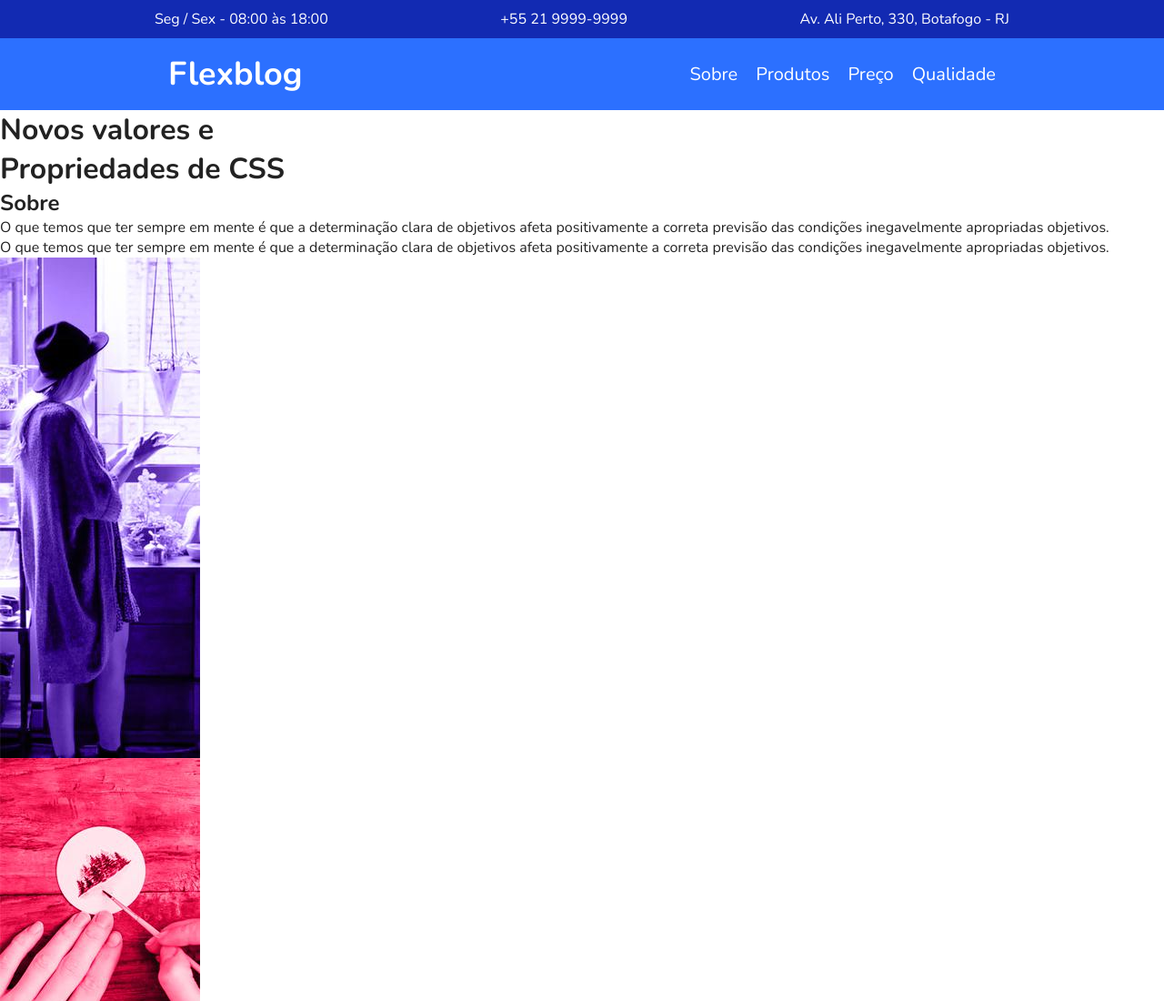
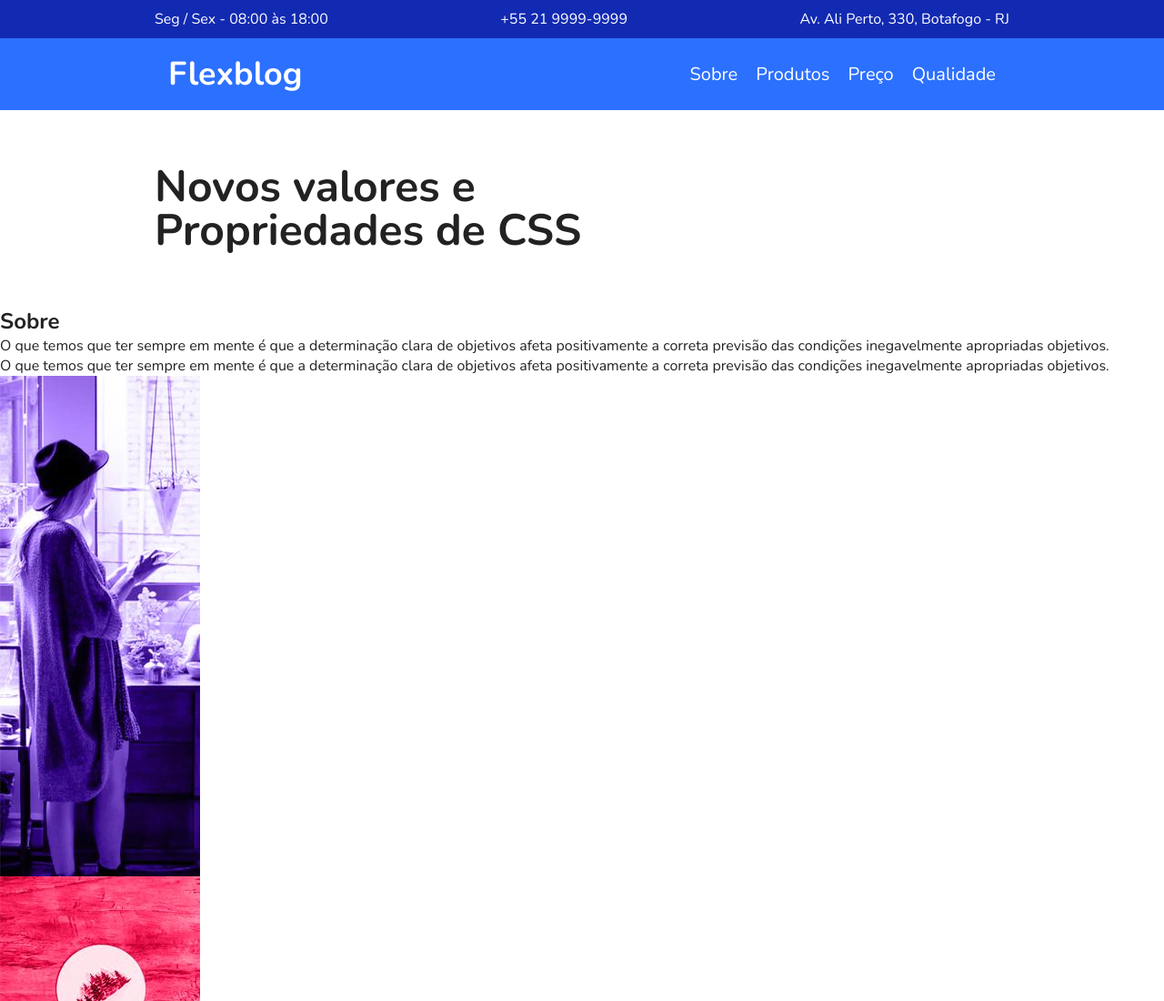
Before and after one commit to samaracsilva/flexblog, a plain HTML site: page index.html in a window 1280 px wide. Shown: the top 1100 px of the page at 91% size. Drawn offline with nearby package versions, Linux system fonts and the light colour scheme.

Commit message:
Css da seção introdução

```diff
--- a/css/style.css
+++ b/css/style.css
@@ -85,3 +85,11 @@ img {
 .menu-nav a:hover {
     color: #122ab2;
 }
+
+.introducao {
+    font-size: 3em;
+    line-height: 1;
+    max-width: 960px;
+    margin: 0 auto;
+    padding: 60px 10px;
+}
```
